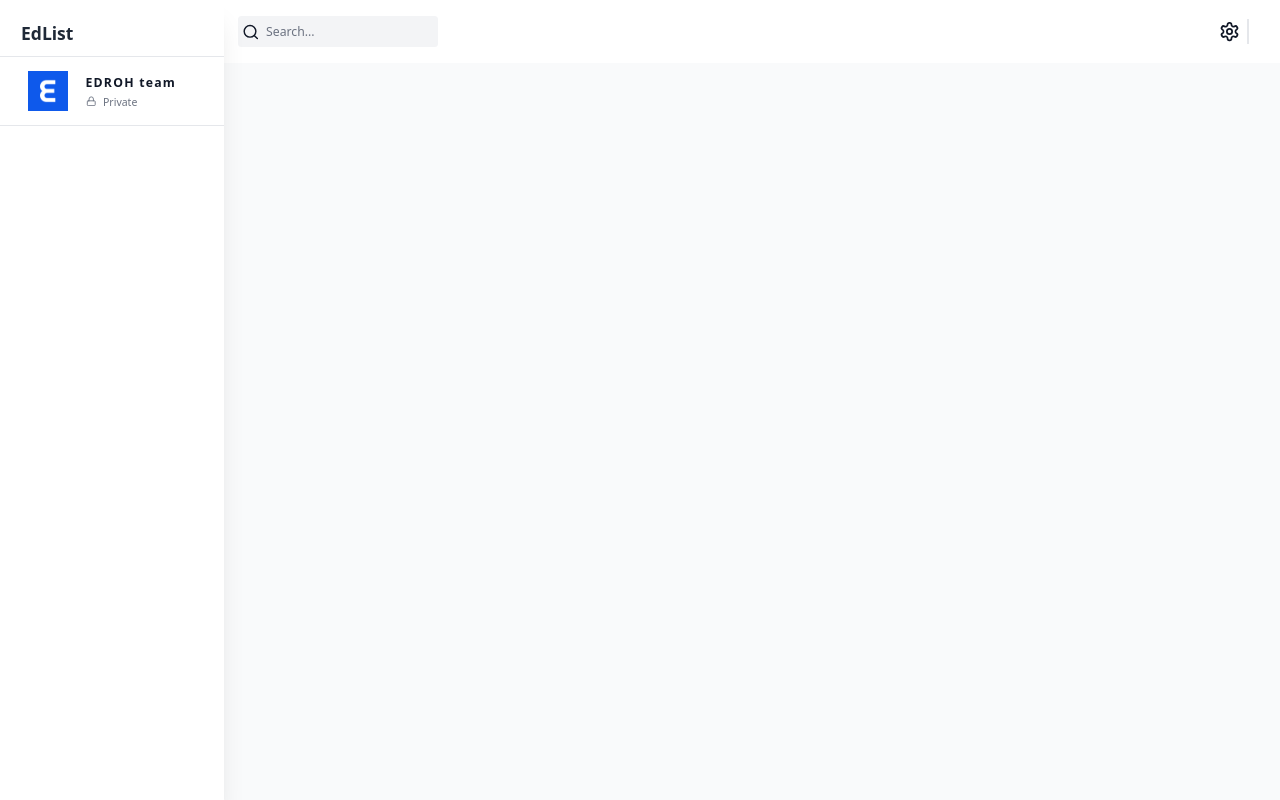
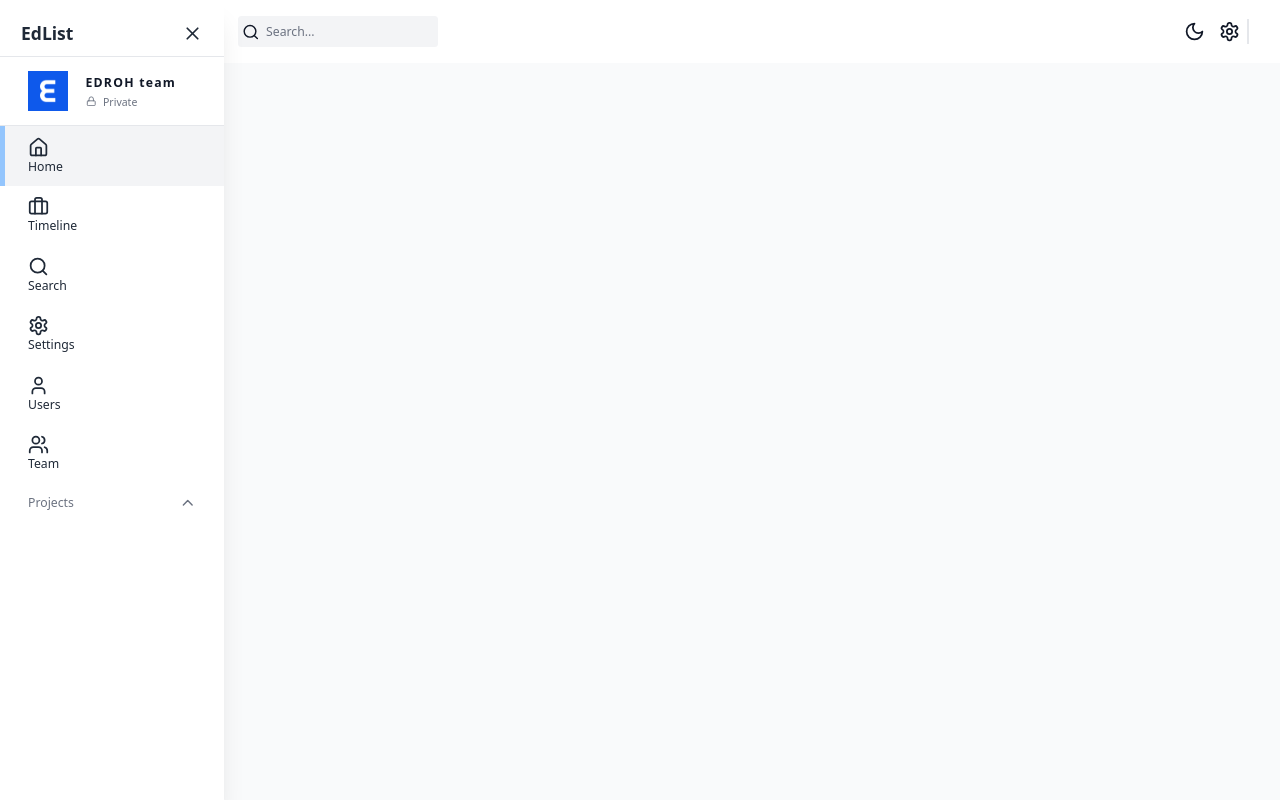
Before and after one commit to Mohammad-dn/project-management-server, a Next.js app: page / in a window 1280 px wide. Built offline with nearby package versions, Linux system fonts and the light colour scheme; no server answers.

Commit message:
implement side bar

```diff
--- a/src/app/(componenets)/Navbar/index.tsx
+++ b/src/app/(componenets)/Navbar/index.tsx
@@ -1,10 +1,25 @@
-import { Search, Settings } from "lucide-react";
+import { Menu, Moon, Search, Settings, Sun } from "lucide-react";
 import Link from "next/link";
+import { useAppDispatch, useAppSelector } from "../../redux";
+import { setIsDarkMode, setIsSidebarCollapsed } from "@/src/state";
 const Navbar = () => {
+  const dispatch = useAppDispatch();
+
+  const isSideBarCollapsed = useAppSelector(
+    (state) => state.global.isSideBarCollapsed,
+  );
+  const isDarkMode = useAppSelector((state) => state.global.isDarkMode);
   return (
     <div className="dark: dark:py- flex items-center justify-between bg-white px-4 py-4 dark:bg-black dark:px-4 dark:py-3">
       {/* Search bar */}
       <div className="flex items-center gap-8">
+        {!isSideBarCollapsed ? null : (
+          <button
+            onClick={() => dispatch(setIsSidebarCollapsed(!isSideBarCollapsed))}
+          >
+            <Menu className="h-8 w-8 dark:text-white" />
+          </button>
+        )}
         <div className="relative flex h-min w-[200px]">
           <Search className="absolute left-[4px] top-1/2 mr-2 h-5 w-5 -translate-y-1/2 transform cursor-pointer dark:text-white" />
           <input
@@ -16,9 +31,27 @@ const Navbar = () => {
       </div>
       {/* Icons */}
       <div className="flex items-center">
+        <button
+          onClick={() => dispatch(setIsDarkMode(!isDarkMode))}
+          className={
+            isDarkMode
+              ? `rounded p-2 dark:hover:bg-gray-700`
+              : `rounded p-2 dark:hover:bg-gray-100`
+          }
+        >
+          {isDarkMode ? (
+            <Sun className="h-6 w-6 cursor-pointer dark:text-white" />
+          ) : (
+            <Moon className="h-6 w-6 cursor-pointer dark:text-white" />
+          )}
+        </button>
         <Link
           href="/settings"
-          className="h-min w-min rounded p-2 hover:bg-gray-100"
+          className={
+            isDarkMode
+              ? `h-min w-min rounded p-2 dark:hover:bg-gray-700`
+              : `h-min w-min rounded p-2 dark:hover:bg-gray-100`
+          }
         >
           <Settings className="h-6 w-6 cursor-pointer dark:text-white" />
         </Link>
--- a/src/app/(componenets)/Sidebar/index.tsx
+++ b/src/app/(componenets)/Sidebar/index.tsx
@@ -1,9 +1,33 @@
 "use client";
-import { LockIcon } from "lucide-react";
+import {
+  Briefcase,
+  ChevronDown,
+  ChevronUp,
+  Home,
+  LockIcon,
+  LucideIcon,
+  Search,
+  Settings,
+  User,
+  Users,
+  X,
+} from "lucide-react";
 import Image from "next/image";
+import { usePathname } from "next/navigation";
+import { useAppDispatch, useAppSelector } from "../../redux";
+import Link from "next/link";
+import { setIsSidebarCollapsed } from "@/src/state";
+import { useState } from "react";
 
 const Sidebar = () => {
-  const sidebarClassNames = `fixed flex flex-col h-[100%] justify-between shadow-xl transition-all duration-300 h-full z-40 dark:bg-black overflow-y-auto bg-white w-64 `;
+  const [showProjects, setShowProjects] = useState(true);
+  const dispatch = useAppDispatch();
+
+  const isSideBarCollapsed = useAppSelector(
+    (state) => state.global.isSideBarCollapsed,
+  );
+
+  const sidebarClassNames = `fixed flex flex-col h-[100%] justify-between shadow-xl transition-all duration-300 h-full z-40 dark:bg-black overflow-y-auto bg-white ${isSideBarCollapsed ? "w-0 hidden" : "w-64"} `;
 
   return (
     <div className={sidebarClassNames}>
@@ -13,6 +37,16 @@ const Sidebar = () => {
           <div className="text-xl font-bold text-gray-800 dark:text-white">
             EdList
           </div>
+          {isSideBarCollapsed ? null : (
+            <button
+              className="py-3"
+              onClick={() => {
+                dispatch(setIsSidebarCollapsed(!isSideBarCollapsed));
+              }}
+            >
+              <X className="h-6 w-6 text-gray-800 hover:text-gray-500 dark:text-white" />
+            </button>
+          )}
         </div>
         {/* Team */}
         <div className="da rk:border-gray-700 flex items-center gap-5 border-y-[1.5px] border-gray-200 px-8 py-4">
@@ -28,9 +62,61 @@ const Sidebar = () => {
           </div>
         </div>
         {/* NavBar Links */}
+        <nav className="z-10 w-full">
+          <SidebarLink icon={Home} href="/" label="Home" />
+          <SidebarLink icon={Briefcase} href="/timeline" label="Timeline" />
+          <SidebarLink icon={Search} href="/search" label="Search" />
+          <SidebarLink icon={Settings} href="/setting" label="Settings" />
+          <SidebarLink icon={User} href="/user" label="Users" />
+          <SidebarLink icon={Users} href="/teams" label="Team" />
+        </nav>
+        <button
+          onClick={() => setShowProjects((prev) => !prev)}
+          className="flex w-full items-center justify-between px-8 py-3 text-gray-500"
+        >
+          <span className="">Projects</span>
+          {showProjects ? (
+            <ChevronUp className="h-5 w-5" />
+          ) : (
+            <ChevronDown className="h-5 w-5" />
+          )}
+        </button>
       </div>
     </div>
   );
 };
+interface SidebarLinkProps {
+  href: string;
+  icon: LucideIcon;
+  label: string;
+  // isCollapsed: boolean;
+}
+const SidebarLink = ({
+  href,
+  icon: Icon,
+  label,
+  // isCollapsed,
+}: SidebarLinkProps) => {
+  const pathname = usePathname();
+  const isActive =
+    pathname === href || (pathname === "/" && href === "/dashboard");
+  return (
+    <Link href={href} className="w-full">
+      <div
+        className={`relative cursor-pointer items-center gap-3 transition-colors hover:bg-gray-100 dark:bg-black dark:hover:bg-gray-700 ${
+          isActive ? "bg-gray-100 text-white dark:bg-gray-600" : ""
+        } justify-start px-8 py-3`}
+      >
+        {isActive && (
+          <div className="absolute left-0 top-0 h-[100%] w-[5px] bg-blue-200" />
+        )}
+        <Icon className="h-6 w-6 text-gray-800 dark:text-gray-100" />
+        <span className="font-medium text-gray-800 dark:text-gray-100">
+          {label}{" "}
+        </span>
+      </div>
+    </Link>
+  );
+};
 
 export default Sidebar;
--- a/src/app/dashboardWrapper.tsx
+++ b/src/app/dashboardWrapper.tsx
@@ -1,13 +1,26 @@
-import React from "react";
+"use client";
+import React, { useEffect } from "react";
 import Navbar from "./(componenets)/Navbar";
 import Sidebar from "./(componenets)/Sidebar";
+import StoreProvider, { useAppSelector } from "./redux";
 
-const DashboardWrapper = ({ children }: { children: React.ReactNode }) => {
+const DashboardLayout = ({ children }: { children: React.ReactNode }) => {
+  const isSidebarCollapsed = useAppSelector(
+    (state) => state.global.isSideBarCollapsed,
+  );
+  const isDarkMode = useAppSelector((state) => state.global.isDarkMode);
+  useEffect(() => {
+    if (isDarkMode) {
+      document.documentElement.classList.add("dark");
+    } else {
+      document.documentElement.classList.remove("dark");
+    }
+  });
   return (
     <div className="flex min-h-screen w-full bg-gray-50 text-gray-900">
       <Sidebar />
       <main
-        className={`dark:bg-dark- flex w-full flex-col bg-gray-50 dark:bg-dark-bg md:pl-64`}
+        className={`dark:bg-dark- flex w-full flex-col bg-gray-50 dark:bg-dark-bg ${isSidebarCollapsed ? "" : "md:pl-64"}`}
       >
         <Navbar />
         {children}
@@ -15,4 +28,13 @@ const DashboardWrapper = ({ children }: { children: React.ReactNode }) => {
     </div>
   );
 };
+
+const DashboardWrapper = ({ children }: { children: React.ReactNode }) => {
+  return (
+    <StoreProvider>
+      <DashboardLayout>{children}</DashboardLayout>
+    </StoreProvider>
+  );
+};
+
 export default DashboardWrapper;
--- a/src/app/redux.tsx
+++ b/src/app/redux.tsx
@@ -7,7 +7,6 @@ import {
   Provider,
 } from "react-redux";
 import globalReducer from "@/src/state";
-import { api } from "@/state/api";
 import { setupListeners } from "@reduxjs/toolkit/query";
 
 import {
@@ -22,6 +21,7 @@ import {
 } from "redux-persist";
 import { PersistGate } from "redux-persist/integration/react";
 import createWebStorage from "redux-persist/lib/storage/createWebStorage";
+import { api } from "../state/api/api";
 
 /* REDUX PERSISTENCE */
 const createNoopStorage = () => {
```
